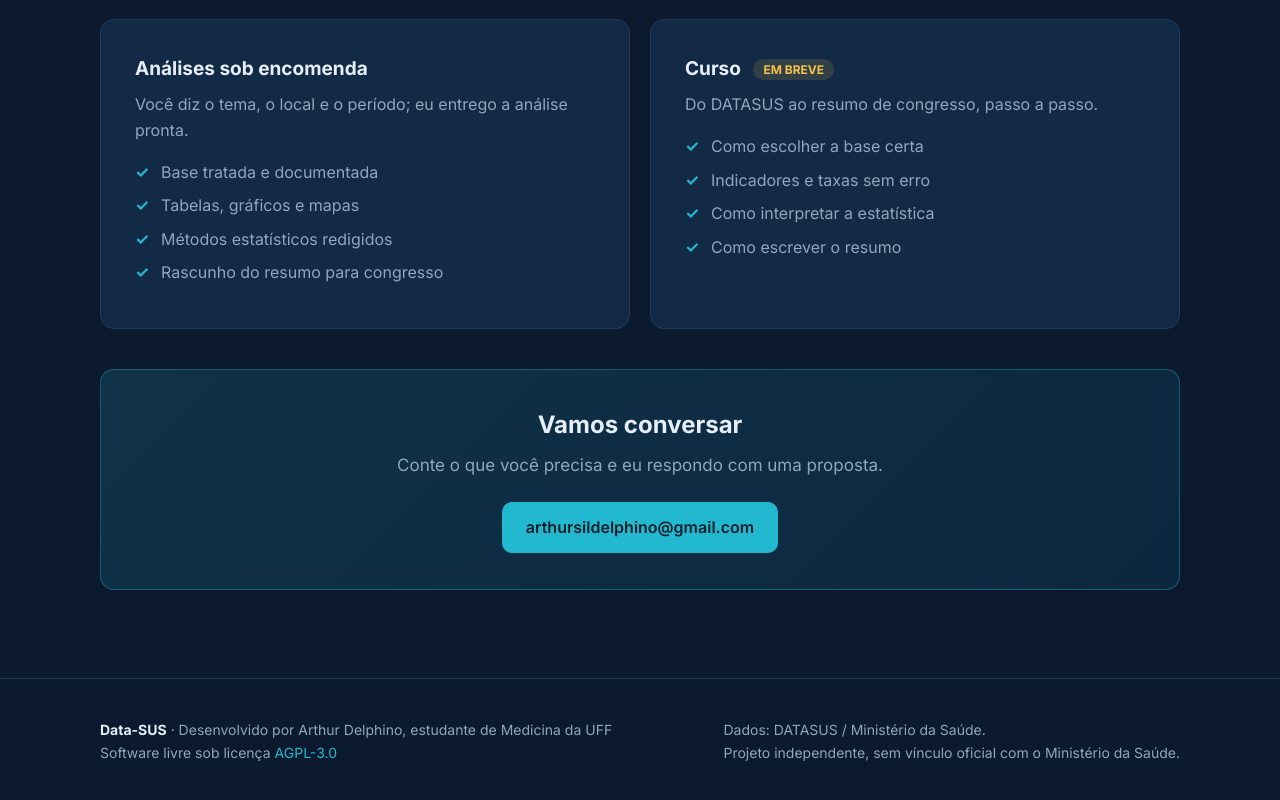
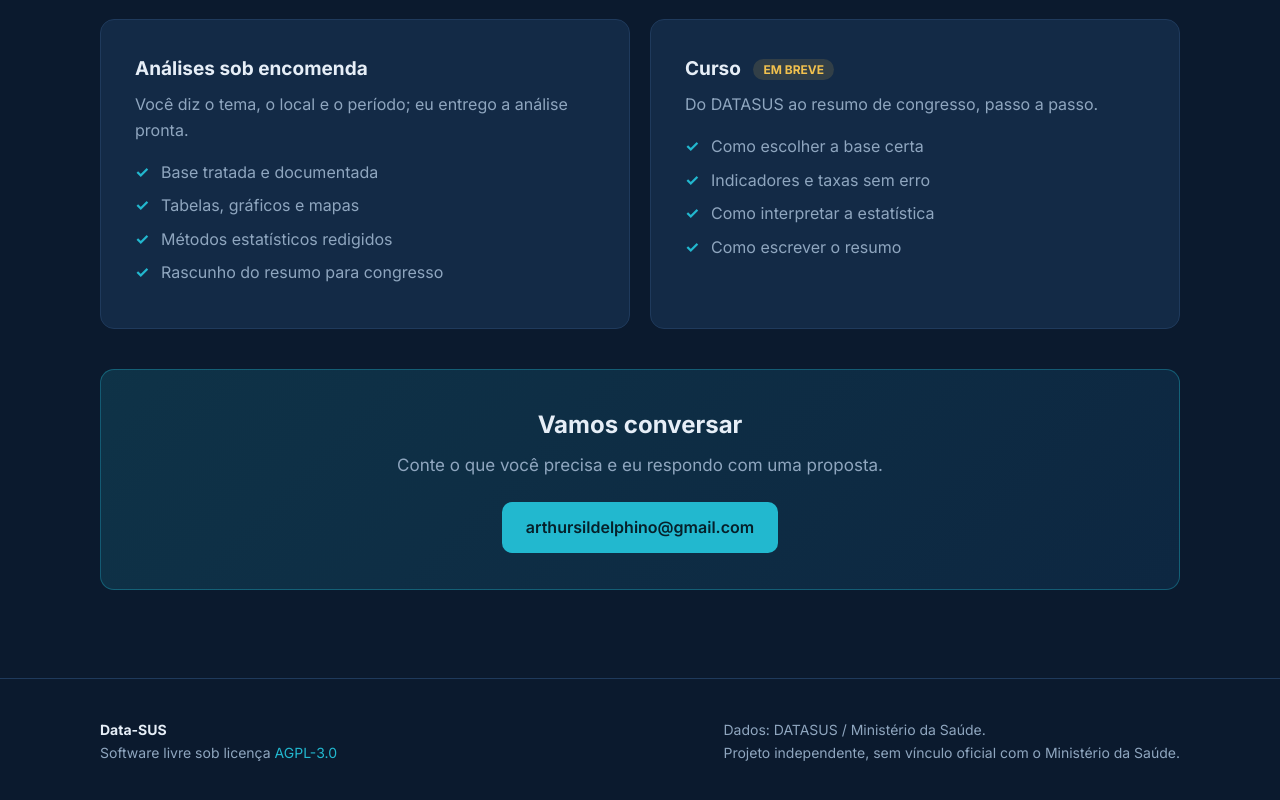
Before and after one commit to arthursdelphino-blip/Data-SuS, a plain HTML site: page docs/index.html in a window 1280 px wide. Shown: the part 5209-6009 px from the top of the page. Drawn offline with Linux system fonts and the light colour scheme.

Commit message:
Remove autoria do site e do README

```diff
--- a/docs/index.html
+++ b/docs/index.html
@@ -555,7 +555,7 @@
 <footer>
   <div class="container">
     <div>
-      <strong>Data-SUS</strong> · Desenvolvido por Arthur Delphino, estudante de Medicina da UFF<br>
+      <strong>Data-SUS</strong><br>
       Software livre sob licença <a href="https://github.com/arthursdelphino-blip/Data-SuS/blob/main/LICENSE">AGPL-3.0</a>
     </div>
     <div>
```
Also changed, not shown: 1 other file.
